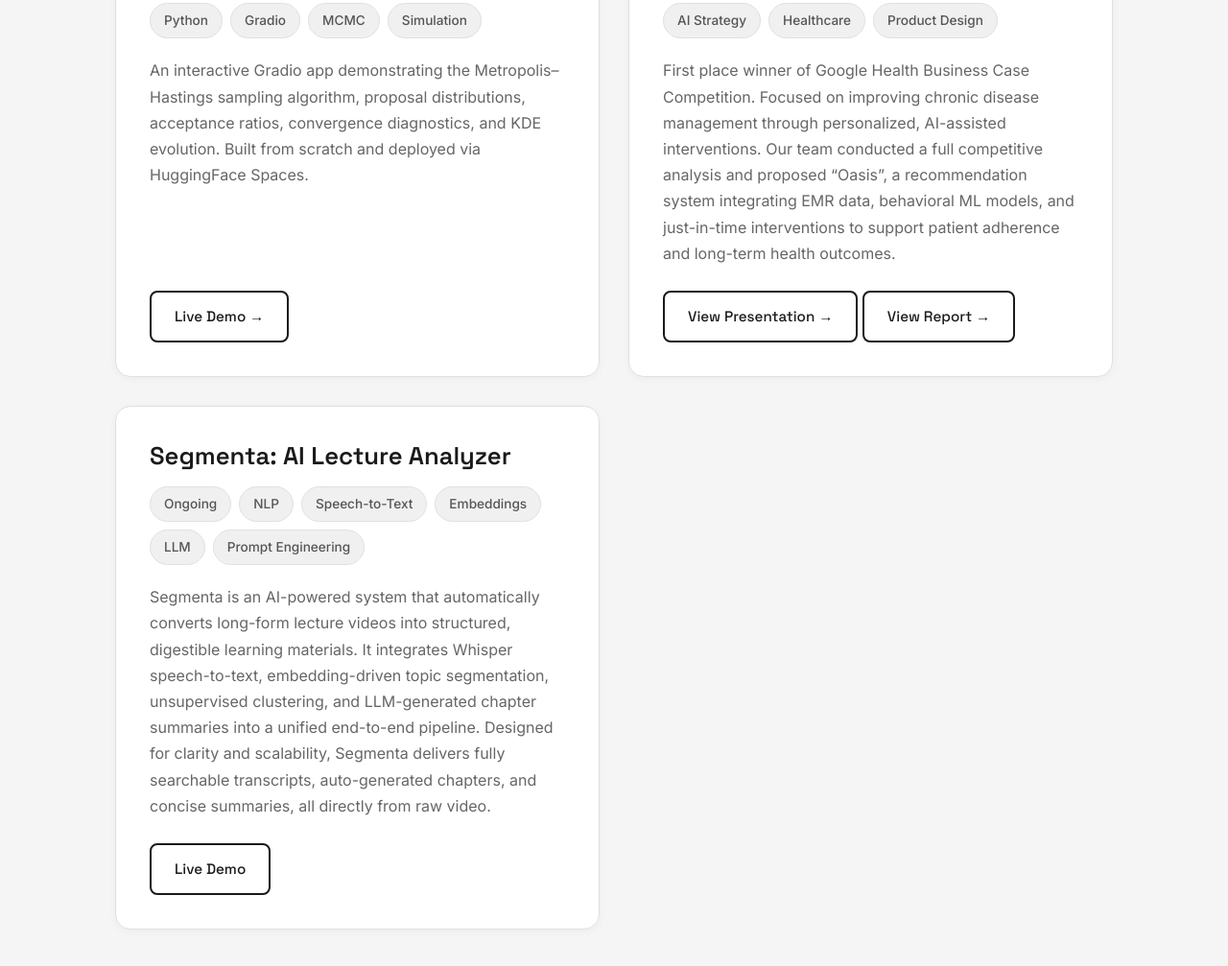
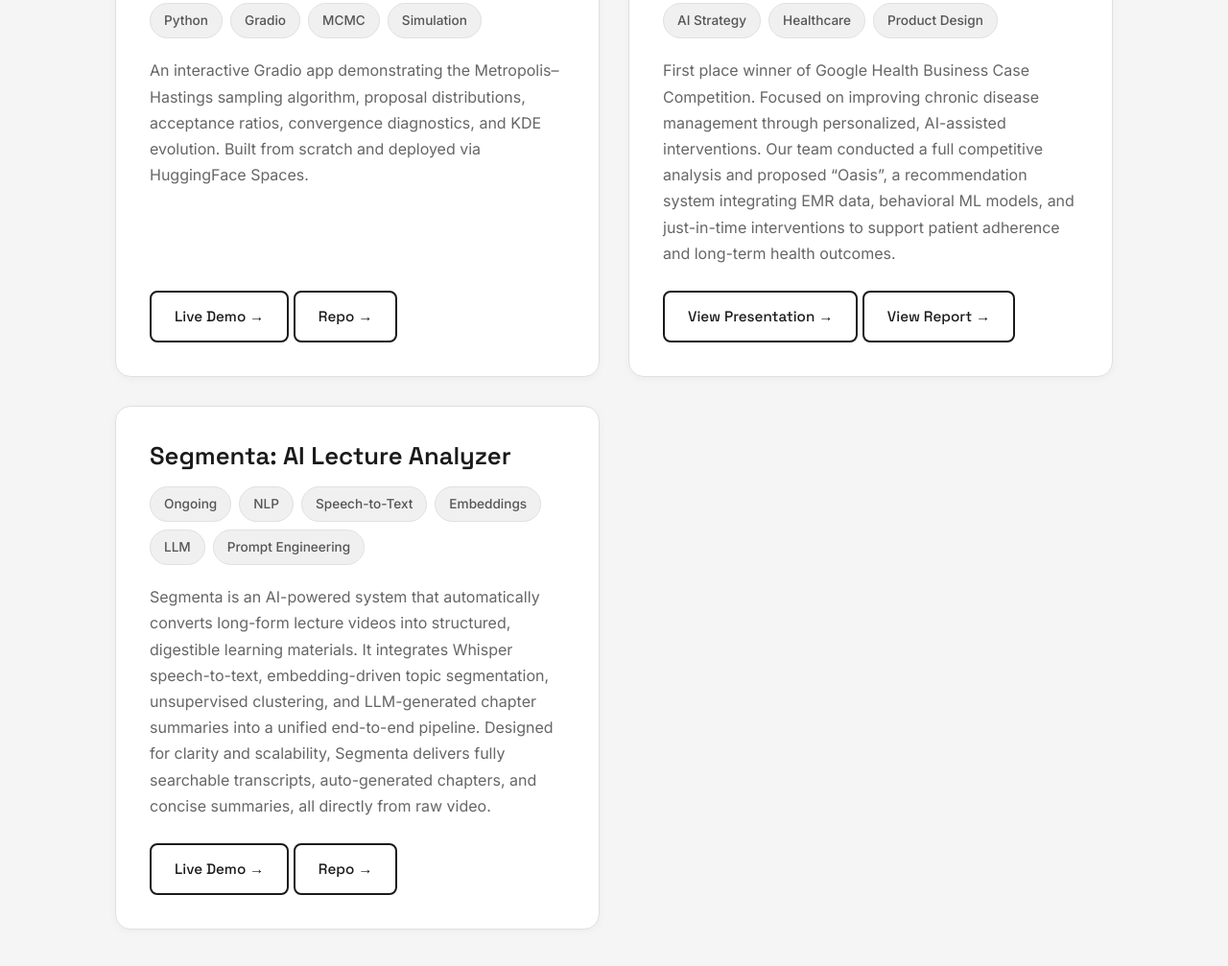
Before and after one commit to Christopher-Kusmana/portfolio, a plain HTML site: page projects.html in a window 1280 px wide. Shown: the part 457-1464 px from the top of the page at 96% size. Drawn offline with Linux system fonts and the light colour scheme.

Commit message:
repo hyperlink added

```diff
--- a/projects.html
+++ b/projects.html
@@ -401,13 +401,21 @@
           proposal distributions, acceptance ratios, convergence diagnostics, and KDE evolution.
           Built from scratch and deployed via HuggingFace Spaces.
         </p>
-
+        <div class="project-buttons">
         <a class="btn-outline"
            href="https://huggingface.co/spaces/ckusmana/metropolis-hastings"
            target="_blank"
            rel="noopener noreferrer">
            Live Demo →
         </a>
+
+        <a class="btn-outline"
+        href="https://github.com/Christopher-Kusmana/metropolis-hasting-visualizer"
+        target="_blank"
+        rel="noopener noreferrer">
+        Repo →
+     </a>
+     </div>
       </div>
 
       <!-- Add more project cards here following the same structure -->
@@ -466,9 +474,19 @@
              href="https://huggingface.co/spaces/ckusmana/segmenta"
              target="_blank"
              rel="noopener noreferrer">
-             Live Demo
+             Live Demo →
           </a>
+          <a class="btn-outline"
+          href="https://github.com/Christopher-Kusmana/segmenta/settings"
+          target="_blank"
+          rel="noopener noreferrer">
+          Repo →
+       </a>
       </div>
+
+
+
+
   </div>
 
   </div>
```
